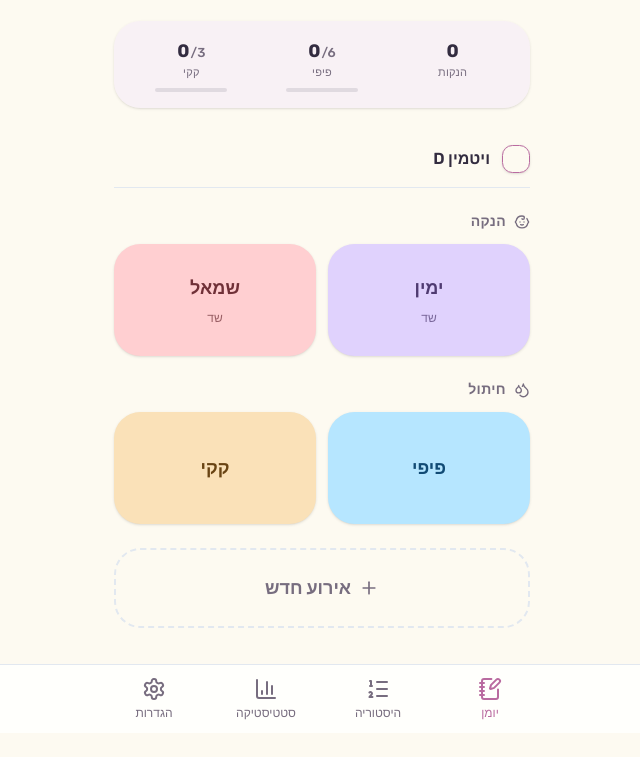
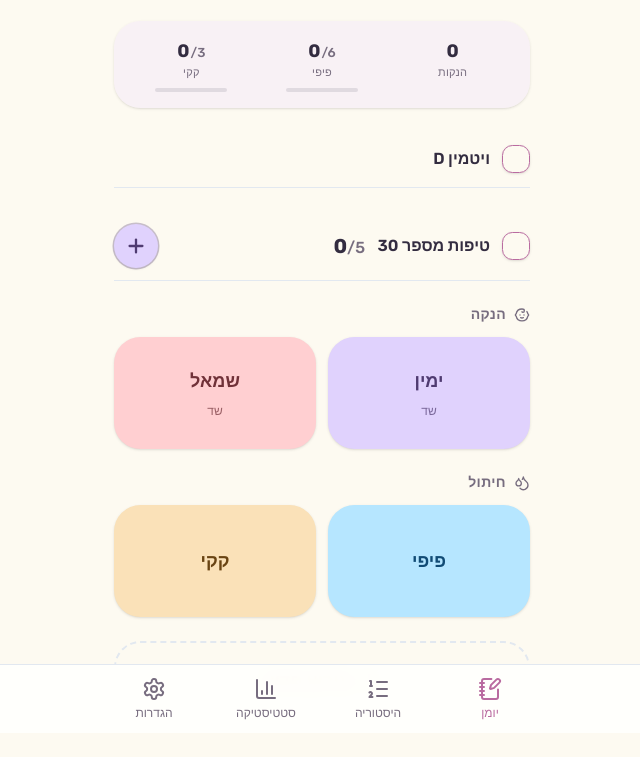
Before and after one commit to roeiraz12/baby-feeding-log, a website with bundled scripts: page index.html in a window 1280 px wide. Shown: the part 67-824 px from the top of the page, without its empty margins (318-958 px from the left). Built offline with nearby package versions, Linux system fonts and the light colour scheme.

Commit message:
Today: 'טיפות מספר 30' daily counter (goal 5, one press per 20 min, shared, hidden from history)
Co-Authored-By: Claude Opus 5.5 <noreply@anthropic.com>

```diff
--- a/css/today.css
+++ b/css/today.css
@@ -216,3 +216,27 @@ section > h2[tabindex="-1"]:focus { outline: none; }
 .history-chip-ok svg, .history-chip-bad svg { width: 14px; height: 14px; stroke-width: 3; }
 .history-chip-ok { background: oklch(90% .09 150); color: oklch(38% .11 150); }
 .history-chip-bad { background: oklch(90% .07 25); color: oklch(45% .16 25); }
+
+/* ---- "טיפות מספר 30": auto-ticked box, label, count X/5 and a soft but clear "+" ---- */
+.drops-row .drops-check { cursor: default; }
+.drops-count {
+  margin-inline-start: auto; font-size: 1rem; font-weight: 500;
+  color: var(--muted-foreground); font-variant-numeric: tabular-nums;
+}
+.drops-count b { font-size: 1.25rem; font-weight: 700; color: var(--foreground); }
+.drops-plus {
+  display: grid; place-items: center; flex-shrink: 0;
+  width: 44px; height: 44px; border-radius: 9999px; cursor: pointer;
+  background: var(--pastel-lavender); color: var(--pastel-lavender-fg);
+  border: 0; box-shadow: 0 0 0 1.5px color-mix(in oklab, var(--pastel-lavender-fg) 30%, transparent), 0 1px 3px #0000001a;
+  transition: transform .12s ease, opacity .2s ease, background-color .2s ease;
+}
+.drops-plus svg { width: 22px; height: 22px; stroke-width: 2.5; }
+.drops-plus:active:not(:disabled) { transform: scale(.95); }
+.drops-plus:focus-visible { outline: 2px solid var(--ring); outline-offset: 2px; }
+.drops-plus:disabled { opacity: .45; cursor: not-allowed; box-shadow: none; }
+.drops-row[data-done=true] .drops-label {
+  color: var(--muted-foreground);
+  text-decoration: line-through 2px currentColor;
+}
+@media (prefers-reduced-motion: reduce) { .drops-plus { transition: none; } }
--- a/js/history.js
+++ b/js/history.js
@@ -255,7 +255,7 @@
 
   function render(root, state) {
     var events = App.store.events()
-      .filter(function (e) { return e.type !== 'sleep'; })
+      .filter(function (e) { return e.type !== 'sleep' && !(e.type === 'custom' && e.subtype === 'drops'); }) // drops live only on the Today page
       .sort(function (a, b) { return b.timestamp - a.timestamp; });
     var groups = new Map();
     events.forEach(function (e) {
--- a/js/today.js
+++ b/js/today.js
@@ -10,6 +10,22 @@
   // Merged class string of shadcn <Button variant="ghost"> + the page's $ component (as rendered live)
   var BIG_BTN = 'whitespace-nowrap cursor-pointer focus-visible:outline-none focus-visible:ring-1 focus-visible:ring-ring disabled:pointer-events-none disabled:opacity-50 disabled:cursor-not-allowed [&_svg]:pointer-events-none [&_svg]:size-4 [&_svg]:shrink-0 hover:bg-accent hover:text-accent-foreground py-2 flex h-auto min-h-28 flex-col items-center justify-center gap-2 rounded-3xl px-4 text-lg font-semibold shadow-sm transition-transform active:scale-95';
   var H2 = 'flex items-center gap-2 text-sm font-semibold uppercase tracking-wide text-muted-foreground';
+  // "טיפות מספר 30": a daily count (goal shown only on this page), stored as custom events
+  // {type:'custom', subtype:'drops'} so it syncs between parents; one press per 20 minutes
+  var DROPS_GOAL = 5;
+  var DROPS_GAP = 20 * 60e3;
+  var DROPS_NOTE = 'טיפות מספר 30';
+  function isDrops(e) { return e.type === 'custom' && e.subtype === 'drops'; }
+  // → {count today, lastPress (any day, so 23:55 still blocks until 00:15)}
+  function dropsState(events, now) {
+    var today = App.dayKey(now), count = 0, last = 0;
+    events.forEach(function (e) {
+      if (!isDrops(e)) return;
+      if (App.dayKey(e.timestamp) === today) count++;
+      if (e.timestamp > last) last = e.timestamp;
+    });
+    return { count: count, last: last, blocked: count >= DROPS_GOAL || (last > 0 && now - last < DROPS_GAP) };
+  }
   var CHECKBOX = 'checkbox grid place-content-center peer shrink-0 rounded-sm border border-primary shadow cursor-pointer focus-visible:outline-none focus-visible:ring-1 focus-visible:ring-ring disabled:cursor-not-allowed disabled:opacity-50 data-[state=checked]:bg-primary data-[state=checked]:text-primary-foreground h-7 w-7';
   var SIDES = [
     { key: 'right', name: 'ימין', cls: 'bg-[var(--pastel-lavender)] text-[var(--pastel-lavender-fg)]' },
@@ -46,6 +62,14 @@
         '<label for="vitamin-d" data-slot="vitamin" data-done="false" class="vitamin-row flex min-h-14 cursor-pointer items-center gap-3 border-b border-border py-3 font-semibold">' +
           '<button type="button" role="checkbox" aria-checked="false" data-state="unchecked" value="on" class="' + CHECKBOX + '" id="vitamin-d"></button><span class="vitamin-label">ויטמין D</span>' +
         '</label>' +
+        // "טיפות מספר 30": auto-ticked checkbox + label, count X/5, and "+" (20 min between presses)
+        '<div data-slot="drops" data-done="false" class="drops-row flex min-h-14 items-center gap-3 border-b border-border py-3 font-semibold">' +
+          '<span class="' + CHECKBOX + ' drops-check" data-state="unchecked" aria-hidden="true"></span>' +
+          '<span class="drops-label" aria-hidden="true">טיפות מספר 30</span>' +
+          '<span class="sr-only" data-slot="drops-sr"></span>' +
+          '<span class="drops-count tabular-nums" dir="ltr" aria-hidden="true"><b data-slot="drops-n">0</b>/' + DROPS_GOAL + '</span>' +
+          '<button type="button" class="drops-plus" data-act="drops">' + App.icon('plus', 'h-5 w-5') + '</button>' +
+        '</div>' +
         '<div data-slot="banner" class="feed-banner" data-state="countdown">' +
           '<div class="feed-banner-row">' + App.icon('timer', 'h-4 w-4') + '<span data-slot="banner-text"></span>' +
             // bell: a background reminder for this next feeding (js/push.js), at the inline end of the row
@@ -89,6 +113,8 @@
       goalEls[k] = { cell: c, sr: c.querySelector('[data-goal-sr]'), target: c.querySelector('[data-goal-target]'), fill: c.querySelector('[data-goal-fill]') };
     });
     var vitBtn = q('#vitamin-d');
+    var dropsRow = q('[data-slot=drops]'), dropsCheck = q('.drops-check'), dropsN = q('[data-slot=drops-n]');
+    var dropsSr = q('[data-slot=drops-sr]'), dropsPlus = q('[data-act=drops]');
     // today's vitamin-D events (fixed id vitamin-d-YYYY-MM-DD, or an older custom 'ויטמין D' note)
     function vitaminEventsToday(events, t) {
       var day = App.dayKey(t);
@@ -211,6 +237,20 @@
         vitBtn.parentNode.setAttribute('data-done', vitDone ? 'true' : 'false'); // strikes the label through
       }
 
+      // drops counter: derived from events, so it is right on both parents' phones and after undo
+      var ds = dropsState(events, T), dDone = ds.count >= DROPS_GOAL;
+      setText(dropsN, String(ds.count));
+      setText(dropsSr, DROPS_NOTE + ': ' + ds.count + ' מתוך ' + DROPS_GOAL + (dDone ? ', היעד הושג' : ''));
+      if (dropsRow.getAttribute('data-done') !== String(dDone)) {
+        dropsRow.setAttribute('data-done', String(dDone));
+        dropsCheck.setAttribute('data-state', dDone ? 'checked' : 'unchecked');
+        dropsCheck.innerHTML = dDone ? App.icon('check', 'h-4 w-4') : '';
+      }
+      if (dropsPlus.disabled !== ds.blocked) dropsPlus.disabled = ds.blocked;
+      setAttr(dropsPlus, 'aria-label', dDone ? 'הוספת טיפות מספר 30 — הגעת ליעד היום'
+        : ds.blocked ? 'הוספת טיפות מספר 30 — אפשר שוב 20 דקות אחרי הלחיצה הקודמת'
+        : 'הוספת טיפות מספר 30');
+
       // next-feed banner + progress bar (last feeding start → start + interval)
       var L = App.lastNursing(events);
       var interval = App.feedIntervalMs();
@@ -302,6 +342,16 @@
         undoToast('הסימון של ויטמין D בוטל', function () { markVitamin(Date.now()); });
       }
       update();
+    });
+
+    dropsPlus.addEventListener('click', function () {
+      var t = Date.now();
+      if (dropsState(App.store.events(), t).blocked) { update(); return; } // double-tap / stale-UI guard
+      var ev = App.store.add({ type: 'custom', subtype: 'drops', timestamp: t, note: DROPS_NOTE });
+      update(); // disables "+" right away
+      undoToast(DROPS_NOTE + ': ' + dropsState(App.store.events(), t).count + '/' + DROPS_GOAL, function () {
+        App.store.remove(ev.id);
+      });
     });
 
     SIDES.forEach(function (s) {
```
Also changed, not shown: CONTRACT.md (+7 -0 lines).
